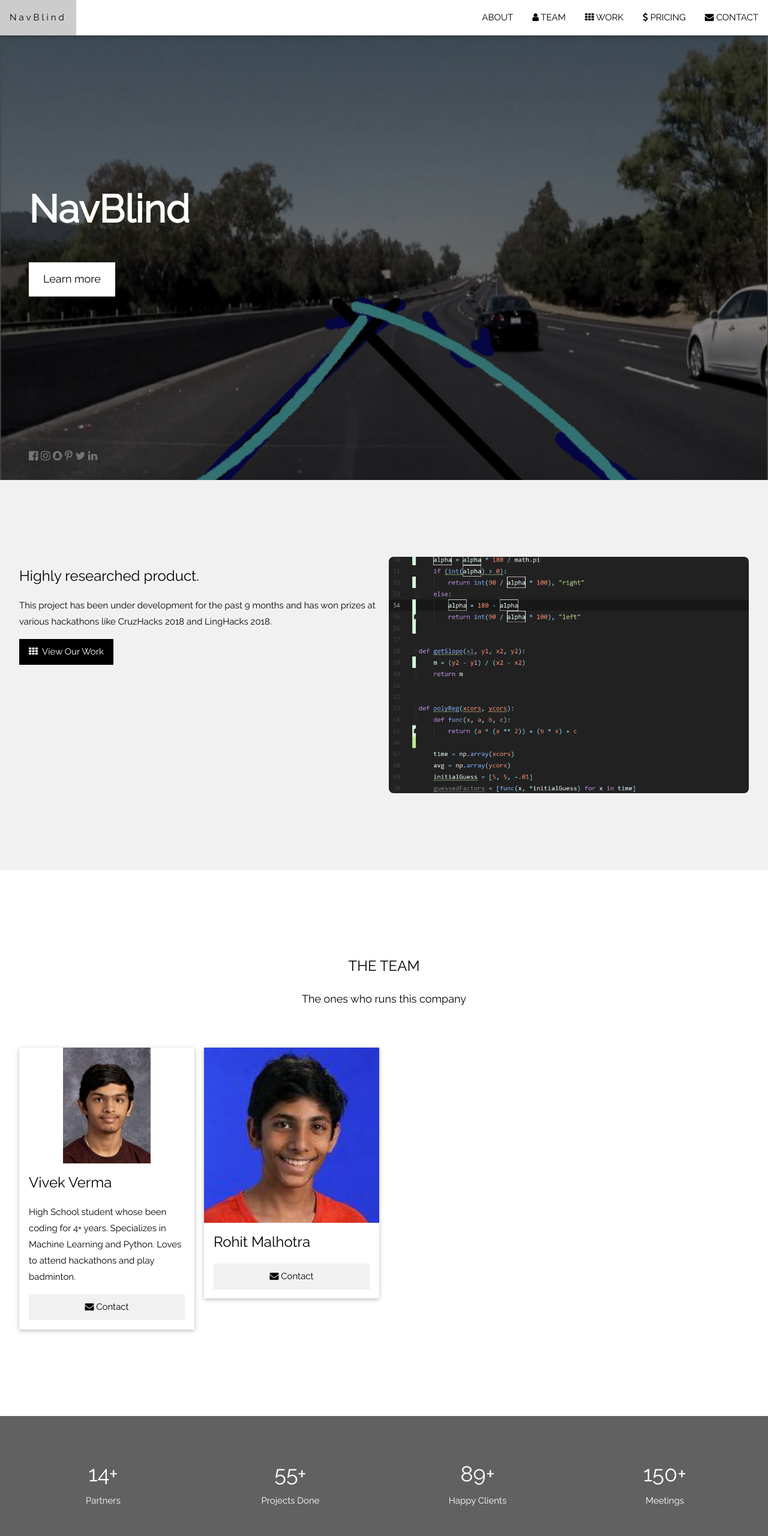
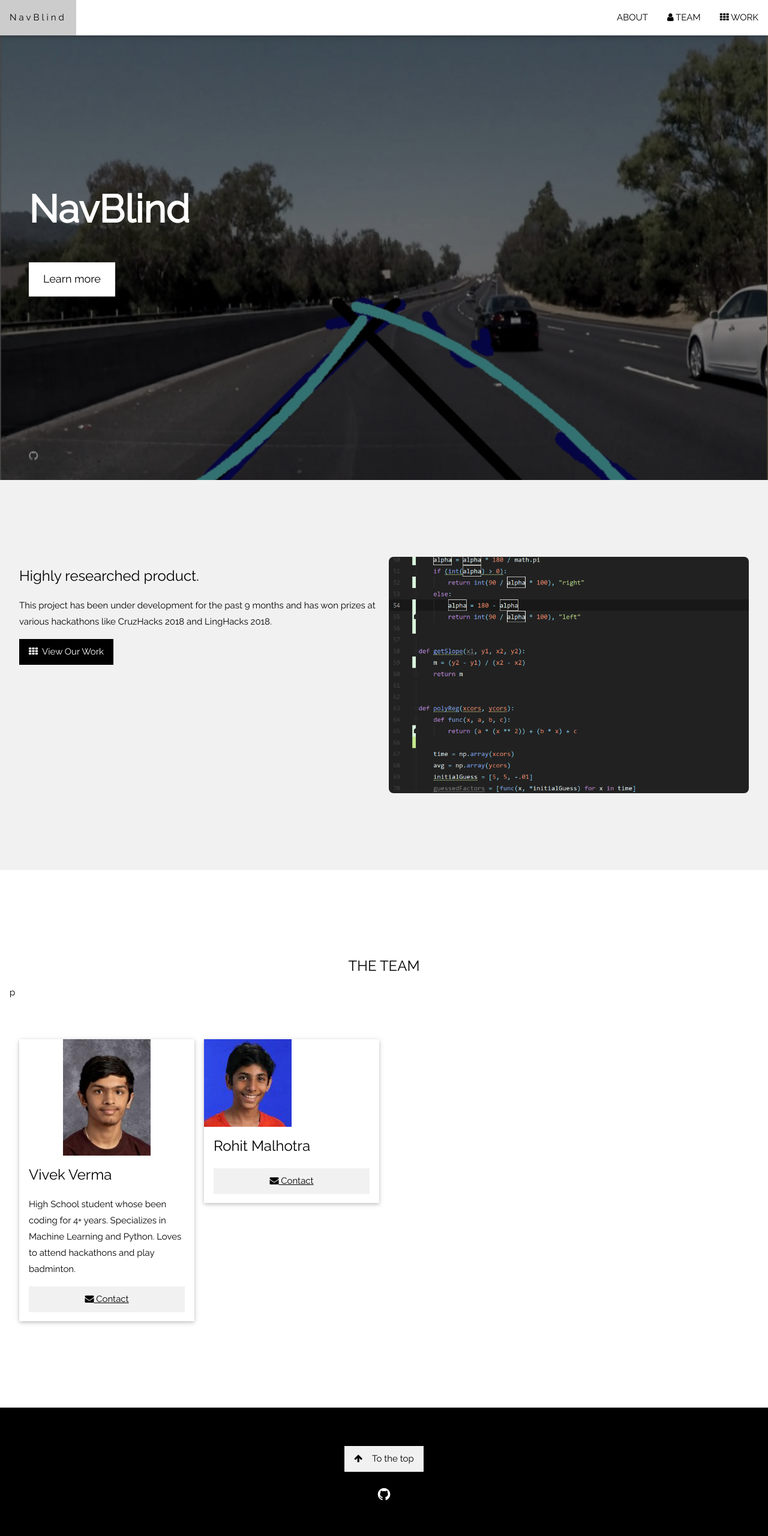
Before and after one commit to navblind/navblind.github.io, a plain HTML site: page index.html in a window 1280 px wide. Shown: the top 2560 px of the page at 60% size. Drawn offline with nearby package versions, Linux system fonts and the light colour scheme.

Commit message:
Cleaning Up

```diff
--- a/index.html
+++ b/index.html
@@ -16,9 +16,7 @@
         <div class="w3-right w3-hide-small">
             <a href="#about" class="w3-bar-item w3-button">ABOUT</a>
             <a href="#team" class="w3-bar-item w3-button"><i class="fa fa-user"></i> TEAM</a>
-            <a href="#work" class="w3-bar-item w3-button"><i class="fa fa-th"></i> WORK</a>
-            <a href="#pricing" class="w3-bar-item w3-button"><i class="fa fa-usd"></i> PRICING</a>
-            <a href="#contact" class="w3-bar-item w3-button"><i class="fa fa-envelope"></i> CONTACT</a>
+            <a href="https://github.com/navblind" class="w3-bar-item w3-button"><i class="fa fa-th"></i> WORK</a>
         </div>
         <!-- Hide right-floated links on small screens and replace them with a menu icon -->
 
@@ -35,9 +33,7 @@
     <a href="javascript:void(0)" onclick="w3_close()" class="w3-bar-item w3-button w3-large w3-padding-16">Close ×</a>
     <a href="#about" onclick="w3_close()" class="w3-bar-item w3-button">ABOUT</a>
     <a href="#team" onclick="w3_close()" class="w3-bar-item w3-button">TEAM</a>
-    <a href="#work" onclick="w3_close()" class="w3-bar-item w3-button">WORK</a>
-    <a href="#pricing" onclick="w3_close()" class="w3-bar-item w3-button">PRICING</a>
-    <a href="#contact" onclick="w3_close()" class="w3-bar-item w3-button">CONTACT</a>
+    <a href="https://github.com/navblind" onclick="w3_close()" class="w3-bar-item w3-button">WORK</a>
 </nav>
 
 <!-- Header with full-height image -->
@@ -48,13 +44,8 @@
               class="w3-button w3-white w3-padding-large w3-large w3-margin-top w3-hover-opacity-on">Learn more</a></p>
     </div>
     <div class="w3-display-bottomleft w3-text-grey w3-large" style="padding:24px 48px">
-        <i class="fa fa-facebook-official w3-hover-opacity"></i>
-        <i class="fa fa-instagram w3-hover-opacity"></i>
-        <i class="fa fa-snapchat w3-hover-opacity"></i>
-        <i class="fa fa-pinterest-p w3-hover-opacity"></i>
-        <i class="fa fa-twitter w3-hover-opacity"></i>
-        <i class="fa fa-linkedin w3-hover-opacity"></i>
-    </div>
+        <a href="https://github.com/navblind"><i class="fa fa-github w3-hover-opacity"></i></a>
+    </div>kk
 </header>
 
 <!--
@@ -110,8 +101,7 @@
 <!-- Team Section -->
 <div class="w3-container" style="padding:128px 16px" id="team">
     <h3 class="w3-center">THE TEAM</h3>
-    <p class="w3-center w3-large">The ones who runs this company</p>
-    <div class="w3-row-padding" style="margin-top:64px">
+p    <div class="w3-row-padding" style="margin-top:64px">
         <div class="w3-col l3 m6 w3-margin-bottom">
             <div class="w3-card">
                 <center><img src="img/vivek.jpg" alt="Vivek" style="width:50%; height:50%;"></center>
@@ -120,18 +110,18 @@
                     <p>High School student whose been coding for 4+ years. Specializes in Machine Learning and Python.
                         Loves to attend hackathons and play badminton.</p>
                     <p>
-                        <button class="w3-button w3-light-grey w3-block"><i class="fa fa-envelope"></i> Contact</button>
+                        <a href="malto:vivekverma3141@gmail.com"><button class="w3-button w3-light-grey w3-block"><i class="fa fa-envelope"></i> Contact</button></a>
                     </p>
                 </div>
             </div>
         </div>
         <div class="w3-col l3 m6 w3-margin-bottom">
             <div class="w3-card">
-                <img src="img/rohit.jpeg" alt="Rohit" style="width:100%">
+                <img src="img/rohit.jpeg" alt="Rohit" style="width:50%; height:50%;">
                 <div class="w3-container">
                     <h3>Rohit Malhotra</h3>
                     <p>
-                        <button class="w3-button w3-light-grey w3-block"><i class="fa fa-envelope"></i> Contact</button>
+                        <a href="malto:rohitvinodmalhotra@gmail.com"><button class="w3-button w3-light-grey w3-block"><i class="fa fa-envelope"></i> Contact</button></a>
                     </p>
                 </div>
             </div>
@@ -139,7 +129,7 @@
     </div>
 </div>
 
-<!-- Promo Section "Statistics" -->
+<!--
 <div class="w3-container w3-row w3-center w3-dark-grey w3-padding-64">
     <div class="w3-quarter">
         <span class="w3-xxlarge">14+</span>
@@ -159,7 +149,6 @@
     </div>
 </div>
 
-<!-- Work Section -->
 <div class="w3-container" style="padding:128px 16px" id="work">
     <h3 class="w3-center">OUR WORK</h3>
     <p class="w3-center w3-large">What we've done for people</p>
@@ -203,7 +192,6 @@
     </div>
 </div>
 
-<!-- Modal for full size images on click-->
 <div id="modal01" class="w3-modal w3-black" onclick="this.style.display='none'">
     <span class="w3-button w3-xxlarge w3-black w3-padding-large w3-display-topright" title="Close Modal Image">×</span>
     <div class="w3-modal-content w3-animate-zoom w3-center w3-transparent w3-padding-64">
@@ -212,7 +200,6 @@
     </div>
 </div>
 
-<!-- Skills Section -->
 <div class="w3-container w3-light-grey w3-padding-64">
     <div class="w3-row-padding">
         <div class="w3-col m6">
@@ -239,7 +226,6 @@
     </div>
 </div>
 
-<!-- Pricing Section -->
 <div class="w3-container w3-center w3-dark-grey" style="padding:128px 16px" id="pricing">
     <h3>PRICING</h3>
     <p class="w3-large">Choose a pricing plan that fits your needs.</p>
@@ -295,7 +281,6 @@
     </div>
 </div>
 
-<!-- Contact Section -->
 <div class="w3-container w3-light-grey" style="padding:128px 16px" id="contact">
     <h3 class="w3-center">CONTACT</h3>
     <p class="w3-center w3-large">Lets get in touch. Send us a message:</p>
@@ -315,21 +300,15 @@
                 </button>
             </p>
         </form>
-        <!-- Image of location/map -->
         <img src="/w3images/map.jpg" class="w3-image w3-greyscale" style="width:100%;margin-top:48px">
     </div>
 </div>
-
+-->
 <!-- Footer -->
 <footer class="w3-center w3-black w3-padding-64">
     <a href="#home" class="w3-button w3-light-grey"><i class="fa fa-arrow-up w3-margin-right"></i>To the top</a>
     <div class="w3-xlarge w3-section">
-        <i class="fa fa-facebook-official w3-hover-opacity"></i>
-        <i class="fa fa-instagram w3-hover-opacity"></i>
-        <i class="fa fa-snapchat w3-hover-opacity"></i>
-        <i class="fa fa-pinterest-p w3-hover-opacity"></i>
-        <i class="fa fa-twitter w3-hover-opacity"></i>
-        <i class="fa fa-linkedin w3-hover-opacity"></i>
+        <a href="https://github.com/navblind"><i class="fa fa-github w3-hover-opacity"></i></a>
     </div>
 </footer>
 
```
